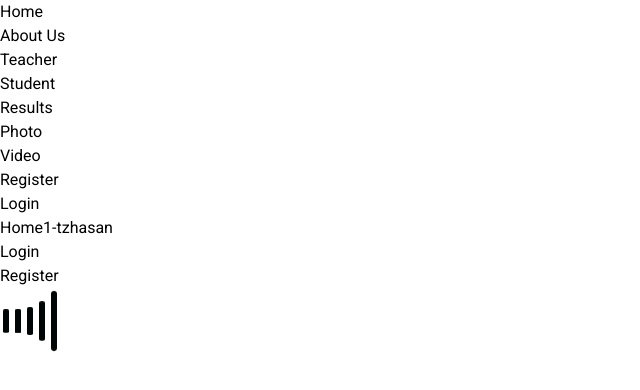
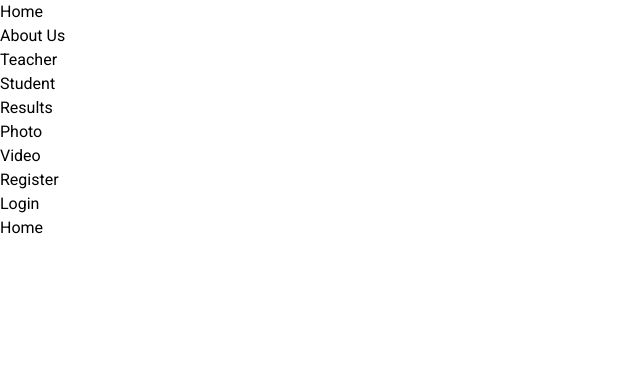
Before and after one commit to tzhasan/school-management-project-1, a React (Vite) app: page / in a window 1280 px wide. Shown: the top 390 px of the page, without its empty margins (0-640 px from the left). Built offline with nearby package versions, Linux system fonts and the light colour scheme.

Commit message:
add border

```diff
--- a/src/Pages/Home-Page/Home.jsx
+++ b/src/Pages/Home-Page/Home.jsx
@@ -1,15 +1,9 @@
 import React from 'react';
-import Loading from '../../Shared-Component/Loading';
-import { Link } from 'react-router-dom';
-import BtnPrimary from '../../Shared-Component/Button/BtnPrimary';
 
 const Home = () => {
   return (
-    <div className="space-y-10">
-      <h1>Home1-tzhasan</h1>
-      <BtnPrimary link={"/login"} name={"Login"} />
-      <BtnPrimary link={"/register"} name={"Register"} />
-      <Loading />
+    <div className="container mx-auto">
+      <h1>Home</h1>
     </div>
   );
 };
--- a/src/Shared-Component/Navbar.jsx
+++ b/src/Shared-Component/Navbar.jsx
@@ -52,7 +52,7 @@ const navLinks = [
 
 const Navbar = () => {
   return (
-    <div className="container mx-auto bg-[#051939] h-14 flex items-center">
+    <div className="container mx-auto bg-[#051939] h-14 flex items-center border-b-4 border-[#800505]">
       <ul className="flex items-center text-white text-[18px]">
         {navLinks.map((link, index) => (
           <li className="ml-4" key={index}>
```
